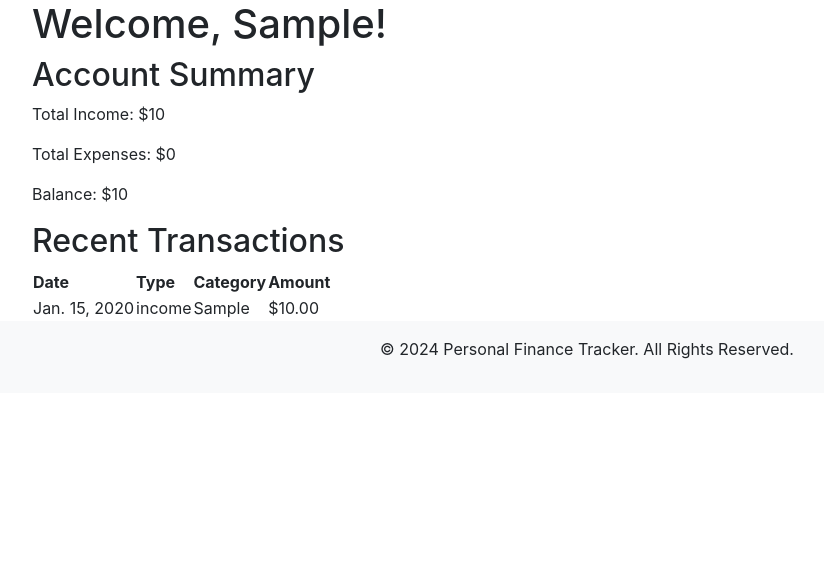
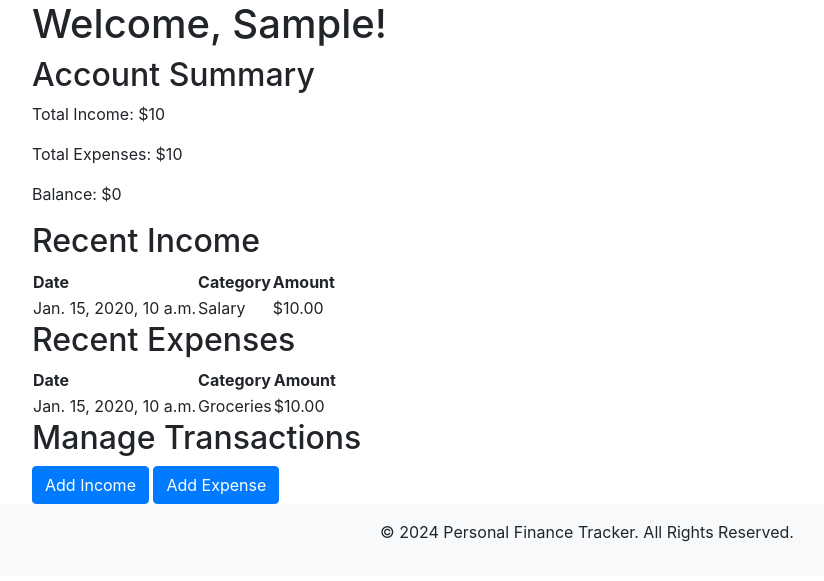
Before and after one commit to SamMochache/PERSONAL_FINANCE_TRACKER, a Django app: page /tracker/dashboard/ in a window 1280 px wide. Shown: the part 56-637 px from the top of the page, without its empty margins (53-877 px from the left). Run offline with Django 5.2, Linux system fonts and the light colour scheme; a user stored in the database is signed in; tables that the repository leaves empty hold one stand-in row (values such as "Sample post"); some libraries are stand-ins or nearby versions.

Commit message:
Basic functionality achieved 4:01pm Wednesday December 18 "Just Chill"

```diff
--- a/finance_tracker/tracker/models.py
+++ b/finance_tracker/tracker/models.py
@@ -1,51 +1,76 @@
 from django.db import models
 from django.contrib.auth.models import User
+import requests
+import os
+from dotenv import load_dotenv
 
-class Transaction(models.Model):
-    TRANSACTION_TYPES = [
-        ('income', 'Income'),
-        ('expense', 'Expense'),
-    ]
-
-    user = models.ForeignKey(User, on_delete=models.CASCADE)
-    transaction_type = models.CharField(max_length=10, choices=TRANSACTION_TYPES)
-    category = models.CharField(max_length=100)
-    amount = models.DecimalField(max_digits=10, decimal_places=2)
-    description = models.TextField(blank=True, null=True)
-    date = models.DateField(auto_now_add=True)
-
-    def __str__(self):
-        return f"{self.transaction_type.capitalize()} - {self.category} (${self.amount})"
-
-from django.db import models
-from django.contrib.auth.models import User  # To link transactions to the user
+# Load environment variables
+load_dotenv()
 
 # Category choices
-CATEGORY_CHOICES = [
+EXPENSE_CATEGORIES = [
     ('Groceries', 'Groceries'),
     ('Rent', 'Rent'),
-    ('Salary', 'Salary'),
     ('Utilities', 'Utilities'),
     ('Entertainment', 'Entertainment'),
     ('Others', 'Others'),
 ]
 
+INCOME_CATEGORIES = [
+    ('Salary', 'Salary'),
+    ('Bonus', 'Bonus'),
+    ('Investments', 'Investments'),
+    ('Others', 'Others'),
+]
+
+
 class Expense(models.Model):
     user = models.ForeignKey(User, on_delete=models.CASCADE)
     amount = models.DecimalField(max_digits=10, decimal_places=2)
-    category = models.CharField(max_length=50, choices=CATEGORY_CHOICES)
-    description = models.TextField()
-    date = models.DateTimeField()
+    category = models.CharField(max_length=50, choices=EXPENSE_CATEGORIES)
+    description = models.TextField(blank=True, null=True)
+    date = models.DateTimeField(auto_now_add=True)
 
     def __str__(self):
         return f"{self.category} - {self.amount} ({self.date})"
 
+    def convert_amount(self, to_currency):
+        """
+        Converts the amount to the given currency using a currency conversion API.
+        """
+        base_currency = 'USD'
+        api_key = os.getenv('EXCHANGE_RATE_API_KEY')  # Fetch API key from .env
+        endpoint = f"https://open.er-api.com/v6/latest/{base_currency}"
+        response = requests.get(endpoint)
+        if response.status_code == 200:
+            rates = response.json().get("rates", {})
+            conversion_rate = rates.get(to_currency)
+            if conversion_rate:
+                return round(self.amount * conversion_rate, 2)
+        return self.amount  # Return the original amount if conversion fails
+
+
 class Income(models.Model):
     user = models.ForeignKey(User, on_delete=models.CASCADE)
     amount = models.DecimalField(max_digits=10, decimal_places=2)
-    category = models.CharField(max_length=50, choices=CATEGORY_CHOICES)
-    description = models.TextField()
-    date = models.DateTimeField()
+    category = models.CharField(max_length=50, choices=INCOME_CATEGORIES)
+    description = models.TextField(blank=True, null=True)
+    date = models.DateTimeField(auto_now_add=True)
 
     def __str__(self):
         return f"{self.category} - {self.amount} ({self.date})"
+
+    def convert_amount(self, to_currency):
+        """
+        Converts the amount to the given currency using a currency conversion API.
+        """
+        base_currency = 'USD'
+        api_key = os.getenv('EXCHANGE_RATE_API_KEY')  # Fetch API key from .env
+        endpoint = f"https://open.er-api.com/v6/latest/{base_currency}"
+        response = requests.get(endpoint)
+        if response.status_code == 200:
+            rates = response.json().get("rates", {})
+            conversion_rate = rates.get(to_currency)
+            if conversion_rate:
+                return round(self.amount * conversion_rate, 2)
+        return self.amount
--- a/finance_tracker/tracker/templates/tracker/dashboard.html
+++ b/finance_tracker/tracker/templates/tracker/dashboard.html
@@ -12,31 +12,60 @@
     </div>
 
     <div class="recent-transactions">
-        <h2>Recent Transactions</h2>
+        <h2>Recent Income</h2>
         <table>
             <thead>
                 <tr>
                     <th>Date</th>
-                    <th>Type</th>
                     <th>Category</th>
                     <th>Amount</th>
                 </tr>
             </thead>
             <tbody>
-                {% for transaction in transactions %}
+                {% for income in recent_income %}
                 <tr>
-                    <td>{{ transaction.date }}</td>
-                    <td>{{ transaction.transaction_type }}</td>
-                    <td>{{ transaction.category }}</td>
-                    <td>${{ transaction.amount }}</td>
+                    <td>{{ income.date }}</td>
+                    <td>{{ income.category }}</td>
+                    <td>${{ income.amount }}</td>
                 </tr>
                 {% empty %}
                 <tr>
-                    <td colspan="4">No transactions found.</td>
+                    <td colspan="3">No recent income records found.</td>
                 </tr>
                 {% endfor %}
             </tbody>
         </table>
     </div>
+
+    <div class="recent-transactions">
+        <h2>Recent Expenses</h2>
+        <table>
+            <thead>
+                <tr>
+                    <th>Date</th>
+                    <th>Category</th>
+                    <th>Amount</th>
+                </tr>
+            </thead>
+            <tbody>
+                {% for expense in recent_expenses %}
+                <tr>
+                    <td>{{ expense.date }}</td>
+                    <td>{{ expense.category }}</td>
+                    <td>${{ expense.amount }}</td>
+                </tr>
+                {% empty %}
+                <tr>
+                    <td colspan="3">No recent expense records found.</td>
+                </tr>
+                {% endfor %}
+            </tbody>
+        </table>
+    </div>
+    <div class="actions">
+        <h2>Manage Transactions</h2>
+        <a href="{% url 'income_form' %}" class="btn btn-primary">Add Income</a>
+        <a href="{% url 'expense_form' %}" class="btn btn-primary">Add Expense</a>
+    </div>
 </div>
 {% endblock %}
--- a/finance_tracker/tracker/urls.py
+++ b/finance_tracker/tracker/urls.py
@@ -3,4 +3,8 @@ from . import views
 
 urlpatterns = [
     path('dashboard/', views.dashboard, name='dashboard'),
+    path('add-income/', views.add_income, name='add_income'),
+    path('add-expense/', views.add_expense, name='add_expense'),
+    path('income/add/', views.add_income, name='income_form'),
+    path('expense/add/', views.add_expense, name='expense_form'),
 ]
--- a/finance_tracker/tracker/views.py
+++ b/finance_tracker/tracker/views.py
@@ -1,20 +1,55 @@
-from django.shortcuts import render
+from django.shortcuts import render, redirect
 from django.contrib.auth.decorators import login_required
-from .models import Transaction, models
+from django.db.models import Sum
+from .models import Expense, Income
+from .forms import IncomeForm, ExpenseForm
+
 
 @login_required
 def dashboard(request):
     user = request.user
-    transactions = Transaction.objects.filter(user=user).order_by('-date')[:5]  # Last 5 transactions
-    total_income = Transaction.objects.filter(user=user, transaction_type='income').aggregate(total=models.Sum('amount'))['total'] or 0
-    total_expense = Transaction.objects.filter(user=user, transaction_type='expense').aggregate(total=models.Sum('amount'))['total'] or 0
+
+    # Retrieve recent transactions
+    recent_expenses = Expense.objects.filter(user=user).order_by('-date')[:5]  # Last 5 expenses
+    recent_income = Income.objects.filter(user=user).order_by('-date')[:5]    # Last 5 income records
+
+    # Calculate totals
+    total_income = Income.objects.filter(user=user).aggregate(total=Sum('amount'))['total'] or 0
+    total_expense = Expense.objects.filter(user=user).aggregate(total=Sum('amount'))['total'] or 0
     balance = total_income - total_expense
 
+    # Context for rendering
     context = {
         'user': user,
-        'transactions': transactions,
+        'recent_expenses': recent_expenses,
+        'recent_income': recent_income,
         'total_income': total_income,
         'total_expense': total_expense,
         'balance': balance,
     }
     return render(request, 'tracker/dashboard.html', context)
+@login_required
+def add_income(request):
+    if request.method == 'POST':
+        form = IncomeForm(request.POST)
+        if form.is_valid():
+            income = form.save(commit=False)
+            income.user = request.user  # Associate with the logged-in user
+            income.save()
+            return redirect('dashboard')  # Redirect to dashboard after saving
+    else:
+        form = IncomeForm()
+    return render(request, 'tracker/add_income.html', {'form': form})
+
+@login_required
+def add_expense(request):
+    if request.method == 'POST':
+        form = ExpenseForm(request.POST)
+        if form.is_valid():
+            expense = form.save(commit=False)
+            expense.user = request.user  # Associate with the logged-in user
+            expense.save()
+            return redirect('dashboard')  # Redirect to dashboard after saving
+    else:
+        form = ExpenseForm()
+    return render(request, 'tracker/add_expense.html', {'form': form})
```
Also changed, not shown: finance_tracker/tracker/forms.py (added, +14 -0 lines), finance_tracker/tracker/templates/tracker/add_expense.html (added, +10 -0 lines), finance_tracker/tracker/templates/tracker/add_income.html (added, +10 -0 lines), finance_tracker/tracker/admin.py (line endings or trailing spaces).
